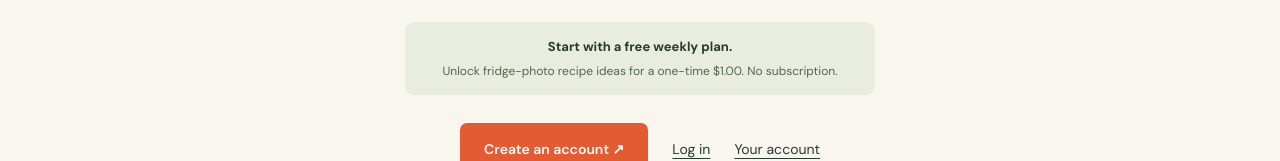
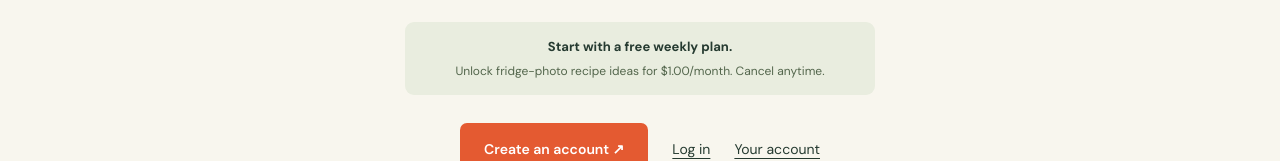
Before and after one commit to menonav/Meal-Prep-Assistant, a Next.js app: page / in a window 1280 px wide. Shown: the part 1912-2073 px from the top of the page. Built offline with nearby package versions, Linux system fonts and the light colour scheme.

Commit message:
Show monthly premium price on homepage

```diff
--- a/app/page.js
+++ b/app/page.js
@@ -1,8 +1,8 @@
 import Link from "next/link";
 
 export default function Home() {
-  const configuredPrice = Number.parseInt(process.env.STRIPE_PRICE_CENTS || "100", 10);
-  const premiumPrice = Number.isInteger(configuredPrice) && configuredPrice > 0 ? (configuredPrice / 100).toFixed(2) : "1.00";
+  const configuredPrice = Number.parseInt(process.env.STRIPE_PRICE_CENTS || "999", 10);
+  const premiumPrice = Number.isInteger(configuredPrice) && configuredPrice > 0 ? (configuredPrice / 100).toFixed(2) : "9.99";
   return (
     <div className="wrap">
 <header><a className="brand" href="#" aria-label="Meal Prep Assistant home"><span className="brand-icon" aria-hidden="true">m</span>Meal Prep Assistant</a><nav aria-label="Main navigation"><a href="#how-it-works">How it works</a><a href="#made-for-you">Made for you</a><a href="#how-it-works" className="nav-cta">Explore the assistant <span aria-hidden="true">↗</span></a></nav></header>
@@ -11,7 +11,7 @@ export default function Home() {
 <div className="benefits" aria-label="Designed for student life"><div><span aria-hidden="true">◷</span>For your between-class schedule</div><div><span aria-hidden="true">♧</span>For your student budget</div><div><span aria-hidden="true">♡</span>For less food going to waste</div></div>
 <section className="how" id="how-it-works"><div className="section-top"><div><div className="eyebrow">From fridge to fork</div><h2>A good meal starts<br />with what’s already there.</h2></div><p>A little less planning, a little more cooking. Meal Prep Assistant helps you turn ingredients on hand into a meal plan that fits your day.</p></div><div className="steps"><article className="step"><span className="step-number">01 / SNAP</span><span className="step-icon" aria-hidden="true">⌗</span><h3>Give your fridge a close-up.</h3><p>Photograph what’s in your fridge. Meal Prep Assistant identifies your ingredients and finds recipes that use what you already have.</p></article><article className="step"><span className="step-number">02 / PICK</span><span className="step-icon" aria-hidden="true">☷</span><h3>Your meal. Your kind of portion.</h3><p>Choose a meal that sounds good and set the serving size. Cooking for one, a roommate, or tomorrow’s lunch? You decide.</p></article><article className="step"><span className="step-number">03 / SHOP</span><span className="step-icon" aria-hidden="true">☑</span><h3>Just the things you’re missing.</h3><p>Get a shopping list for the ingredients you still need. Start with what’s on hand and fill in the gaps before you cook.</p></article></div>
 <div className="cooking" id="made-for-you"><div><div className="eyebrow">04 / COOK WITH CONFIDENCE</div><h2>A little help, right<br />when you need it.</h2><p>New to the kitchen? Get help while you cook, from understanding a recipe step to figuring out an ingredient swap.</p></div><div className="chat"><div className="chat-label">IN THE KITCHEN</div><div className="bubble">No spinach left. Can I use kale?</div><p className="reply"><span className="spark" aria-hidden="true">✦</span><span>For this bowl, yes! Remove the tough stems, chop the leaves, and sauté a little longer until tender.</span></p></div></div></section>
-<section className="closing"><div className="eyebrow" style={{ justifyContent: "center" }}>Built around real student life</div><h2>Less overthinking.<br />More “dinner’s ready.”</h2><p>For late lectures, shared kitchens, and the ingredients you almost forgot about.</p><div className="pricing-note"><strong>Start with a free weekly plan.</strong><span>Unlock fridge-photo recipe ideas for a one-time ${premiumPrice}. No subscription.</span></div><div className="account-entry"><Link className="button" href="/signup">Create an account ↗</Link><Link href="/login">Log in</Link><Link href="/dashboard">Your account</Link></div></section></main>
+<section className="closing"><div className="eyebrow" style={{ justifyContent: "center" }}>Built around real student life</div><h2>Less overthinking.<br />More “dinner’s ready.”</h2><p>For late lectures, shared kitchens, and the ingredients you almost forgot about.</p><div className="pricing-note"><strong>Start with a free weekly plan.</strong><span>Unlock fridge-photo recipe ideas for ${premiumPrice}/month. Cancel anytime.</span></div><div className="account-entry"><Link className="button" href="/signup">Create an account ↗</Link><Link href="/login">Log in</Link><Link href="/dashboard">Your account</Link></div></section></main>
 <footer><a className="brand" href="#"><span className="brand-icon" aria-hidden="true">m</span>Meal Prep Assistant</a><p><strong>Created by Avinash Menon</strong></p></footer>
 </div>
   );
```
